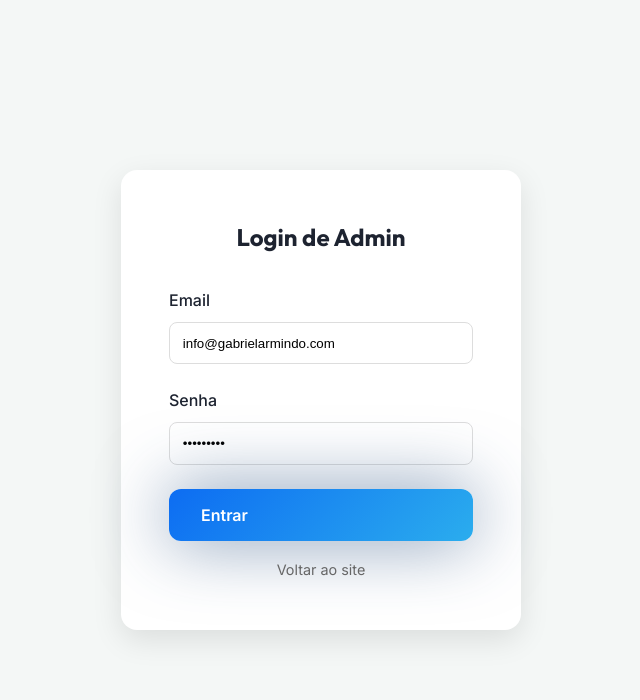
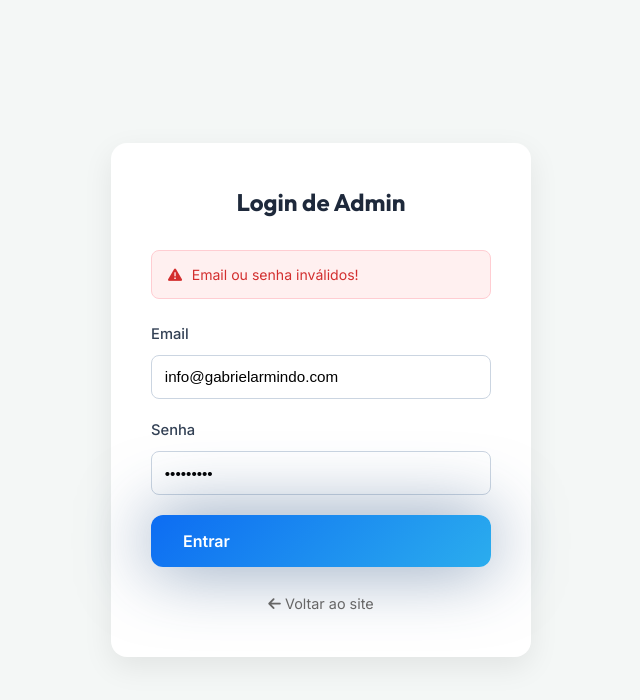
Before and after one commit to afonsoDomingos/gabrielarmindo, a Vue app: page /login in a window 1280 px wide. Both pictures are taken after typing "Sample123" into the empty fields and a click on the button "Entrar". Shown: the top 700 px of the page, without its empty margins (319-959 px from the left). Built offline with nearby package versions, Linux system fonts and the light colour scheme; no server answers.

Commit message:
fix(auth): enhance serverless MongoDB connection, robust error logging, and user-friendly error banner on login

```diff
--- a/src/views/Login.vue
+++ b/src/views/Login.vue
@@ -8,8 +8,12 @@ const { t } = useLanguage();
 const email = ref('info@gabrielarmindo.com');
 const password = ref('');
 const router = useRouter();
+const errorMessage = ref('');
+const isLoading = ref(false);
 
 const handleLogin = async () => {
+  errorMessage.value = '';
+  isLoading.value = true;
   try {
     const res = await axios.post('/api/login', {
       email: email.value,
@@ -19,7 +23,21 @@ const handleLogin = async () => {
     localStorage.setItem('gabriel_admin_token', res.data.token);
     router.push('/admin');
   } catch (err) {
-    alert(t('Credenciais inválidas!', 'Invalid credentials!'));
+    console.error('Erro detalhado no login:', err);
+    const data = err.response?.data;
+    if (data?.hint) {
+      errorMessage.value = `${data.message} ${data.hint}`;
+    } else if (data?.message && data?.error) {
+      errorMessage.value = `${data.message} (${data.error})`;
+    } else if (data?.message) {
+      errorMessage.value = data.message;
+    } else if (err.response?.status === 500) {
+      errorMessage.value = t('Erro 500 no servidor. Verifique as variáveis de ambiente e a conexão ao MongoDB Atlas.', 'Server 500 error. Please check environment variables and MongoDB Atlas connection.');
+    } else {
+      errorMessage.value = t('Email ou senha inválidos!', 'Invalid email or password!');
+    }
+  } finally {
+    isLoading.value = false;
   }
 };
 </script>
@@ -28,19 +46,30 @@ const handleLogin = async () => {
   <div class="login-page">
     <div class="login-container">
       <h2>{{ t('Login de Admin', 'Admin Login') }}</h2>
+
+      <div v-if="errorMessage" class="error-banner">
+        <i class="fas fa-exclamation-triangle"></i>
+        <span>{{ errorMessage }}</span>
+      </div>
+
       <form @submit.prevent="handleLogin">
         <div class="form-group">
           <label>Email</label>
-          <input type="email" v-model="email" required />
+          <input type="email" v-model="email" required :disabled="isLoading" />
         </div>
         <div class="form-group">
           <label>{{ t('Senha', 'Password') }}</label>
-          <input type="password" v-model="password" required />
+          <input type="password" v-model="password" required :disabled="isLoading" />
         </div>
-        <button type="submit" class="btn btn-primary" style="width: 100%;">{{ t('Entrar', 'Login') }}</button>
+        <button type="submit" class="btn btn-primary" style="width: 100%;" :disabled="isLoading">
+          <span v-if="isLoading"><i class="fas fa-spinner fa-spin"></i> {{ t('A autenticar...', 'Authenticating...') }}</span>
+          <span v-else>{{ t('Entrar', 'Login') }}</span>
+        </button>
       </form>
-      <div style="margin-top: 1rem; text-align: center;">
-        <router-link to="/" style="font-size: 0.9rem; color: #666;">{{ t('Voltar ao site', 'Back to site') }}</router-link>
+      <div style="margin-top: 1.5rem; text-align: center;">
+        <router-link to="/" style="font-size: 0.9rem; color: #666;">
+          <i class="fas fa-arrow-left"></i> {{ t('Voltar ao site', 'Back to site') }}
+        </router-link>
       </div>
     </div>
   </div>
@@ -51,16 +80,37 @@ const handleLogin = async () => {
     min-height: 100vh;
     display: flex; align-items: center; justify-content: center;
     background: #f4f7f6;
+    padding: 1.5rem;
 }
 
 .login-container {
-    background: white; padding: 3rem; border-radius: 16px;
-    box-shadow: 0 10px 30px rgba(0,0,0,0.1);
-    width: 100%; max-width: 400px;
+    background: white; padding: 2.5rem; border-radius: 16px;
+    box-shadow: 0 10px 30px rgba(0,0,0,0.08);
+    width: 100%; max-width: 420px;
 }
 
-h2 { text-align: center; margin-bottom: 2rem; font-family: var(--font-accent); }
-.form-group { margin-bottom: 1.5rem; }
-.form-group label { display: block; margin-bottom: 0.5rem; font-weight: 500; }
-.form-group input { width: 100%; padding: 0.8rem; border: 1px solid #ddd; border-radius: 8px; }
+.error-banner {
+    background: #fff0f0;
+    color: #d32f2f;
+    border: 1px solid #ffcdd2;
+    padding: 0.85rem 1rem;
+    border-radius: 8px;
+    margin-bottom: 1.5rem;
+    font-size: 0.88rem;
+    display: flex;
+    align-items: flex-start;
+    gap: 0.6rem;
+    line-height: 1.4;
+}
+
+.error-banner i {
+    margin-top: 0.2rem;
+    flex-shrink: 0;
+}
+
+h2 { text-align: center; margin-bottom: 1.8rem; font-family: var(--font-accent); color: #1e293b; }
+.form-group { margin-bottom: 1.25rem; }
+.form-group label { display: block; margin-bottom: 0.5rem; font-weight: 500; color: #334155; font-size: 0.92rem; }
+.form-group input { width: 100%; padding: 0.8rem; border: 1px solid #cbd5e1; border-radius: 8px; font-size: 0.95rem; }
+.form-group input:focus { border-color: #2563eb; outline: none; }
 </style>
```
Also changed, not shown: server.js (+62 -12 lines), 5 other files (tests, documents, lock files or other folders).
